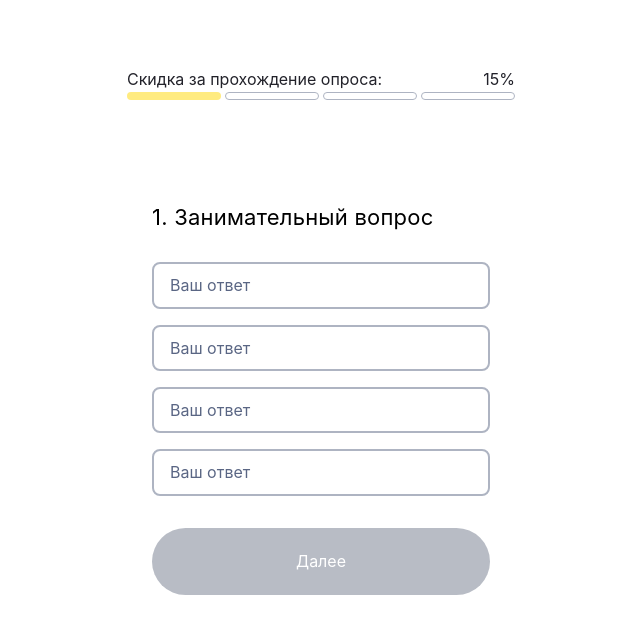
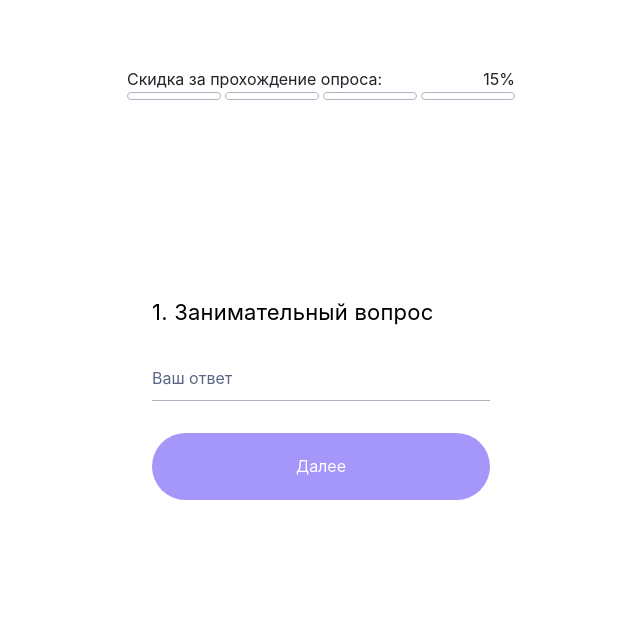
Before and after one commit to nolesh11/questionnaire-app, a React (Create React App) app: page / in a window 1280 px wide. Shown: the top 634 px of the page, without its empty margins (319-959 px from the left). Built offline with nearby package versions, Linux system fonts and the light colour scheme; a web font is replaced by a local one.

Commit message:
added validation for stepOne

```diff
--- a/src/App.jsx
+++ b/src/App.jsx
@@ -1,7 +1,7 @@
 import React from "react";
 // import Welcome from "./pages/Welcome";
-// import StepOne from "./pages/StepOne";
-import StepTwo from "./pages/StepTwo";
+import StepOne from "./pages/StepOne";
+// import StepTwo from "./pages/StepTwo";
 
 import "./styles/main.css";
 
@@ -9,8 +9,8 @@ const App = () => {
   return (
     <div className="App">
       {/* <Welcome /> */}
-      {/* <StepOne /> */}
-      <StepTwo />
+      <StepOne />
+      {/* <StepTwo /> */}
     </div>
   );
 };
--- a/src/components/Button.jsx
+++ b/src/components/Button.jsx
@@ -1,8 +1,14 @@
 import React from "react";
 
-export const Button = ({ buttonType, buttonText, isDisabled }) => {
+export const Button = ({
+  buttonType,
+  buttonText,
+  isDisabled,
+  onClick,
+}) => {
   return (
     <button
+      onClick={onClick}
       disabled={isDisabled}
       type={buttonType === "submit" ? "submit" : "button"}
     >
--- a/src/pages/StepOne.jsx
+++ b/src/pages/StepOne.jsx
@@ -1,10 +1,20 @@
-import React from "react";
+import React, { useState } from "react";
 import { Heading } from "../components/Heading";
 import { Input } from "../components/Input";
 import { Button } from "../components/Button";
 import { Span } from "../components/Span";
 
 const StepOne = () => {
+  const [answerValue, setAnswerValue] = useState("");
+  const [answerError, setAnswerError] = useState("");
+  const clickHandler = () => {
+    if (!answerValue) {
+      setAnswerError(true);
+    } else {
+      setAnswerError(false);
+    }
+  };
+
   return (
     <div className="container">
       <div className="wrapper">
@@ -24,12 +34,15 @@ const StepOne = () => {
           <div className="question">
             <Heading text="1. Занимательный вопрос" headingType="h2" />
             <Input
+              hasError={answerError}
+              value={answerValue}
+              onChange={setAnswerValue}
               isRequired
               id="answer"
               inputPlaceholder="Ваш ответ"
               errorMessage="Введите номер в правильном формате например"
             />
-            <Button buttonText="Далее" buttonType="button" />
+            <Button onClick={clickHandler} buttonText="Далее" buttonType="button" />
           </div>
         </div>
       </div>
--- a/src/pages/StepTwo.jsx
+++ b/src/pages/StepTwo.jsx
@@ -1,5 +1,7 @@
 import React from "react";
 import { Heading } from "../components/Heading";
+import { Span } from "../components/Span";
+import { Button } from "../components/Button";
 
 const StepTwo = () => {
   return (
@@ -8,10 +10,12 @@ const StepTwo = () => {
         <div className="variants-quiz">
           <div className="indicator">
             <div className="indicator__text">
-              <span className="indicator__description">
+              {/* <span className="indicator__description">
                 Скидка за прохождение опроса:
-              </span>
-              <span className="indicator__value">15%</span>
+              </span> */}
+              {/* <span className="indicator__value">15%</span> */}
+              <Span spanText="Скидка за прохождение опроса:" />
+              <Span spanText="15%" />
             </div>
             <div className="indicator__progressbar">
               <div className="indicator__unit indicator__unit-1 _active"></div>
@@ -41,9 +45,10 @@ const StepTwo = () => {
                 <label htmlFor="variant-4">Ваш ответ</label>
               </li>
             </ul>
-            <button type="button" disabled id="next-btn">
+            {/* <button type="button" disabled id="next-btn">
               Далее
-            </button>
+            </button> */}
+            <Button buttonType="button" buttonText="Далее" isDisabled />
           </div>
         </div>
       </div>
```
Also changed, not shown: src/pages/Welcome.jsx (+30 -2 lines).
